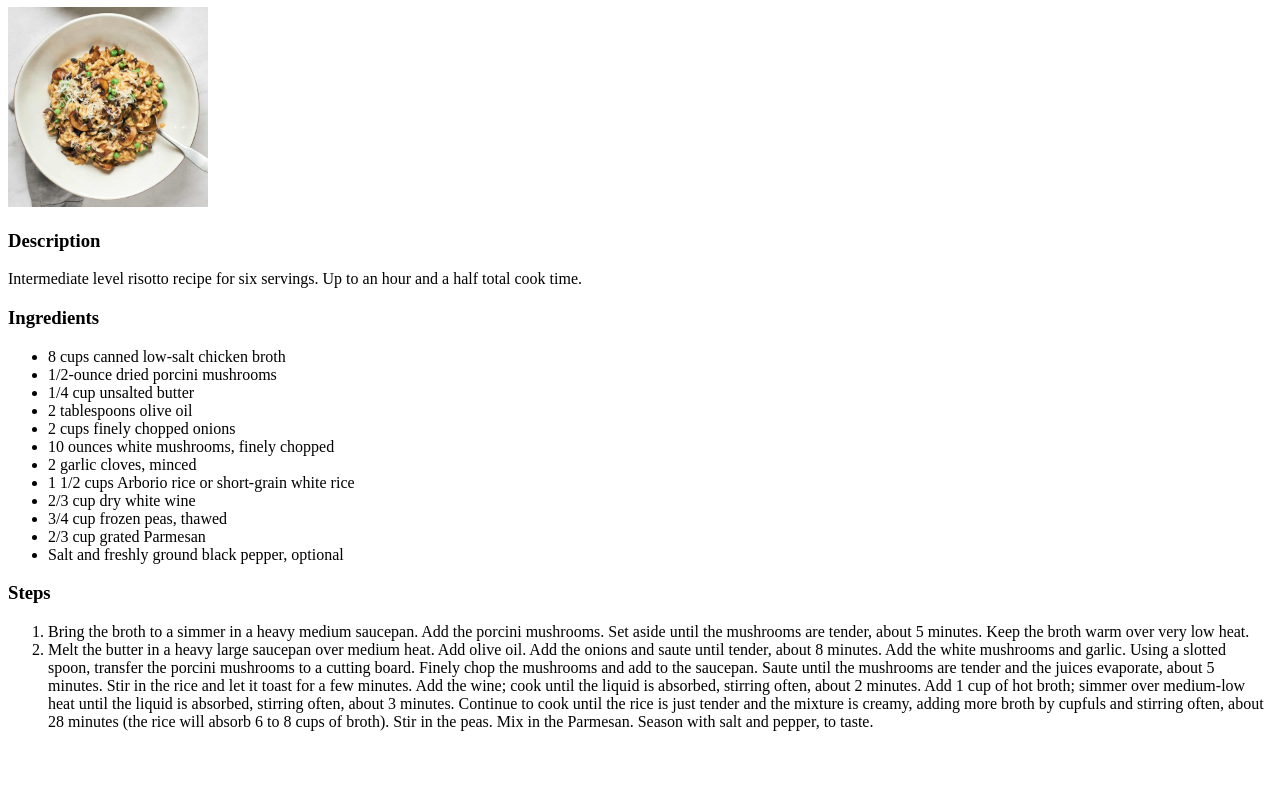
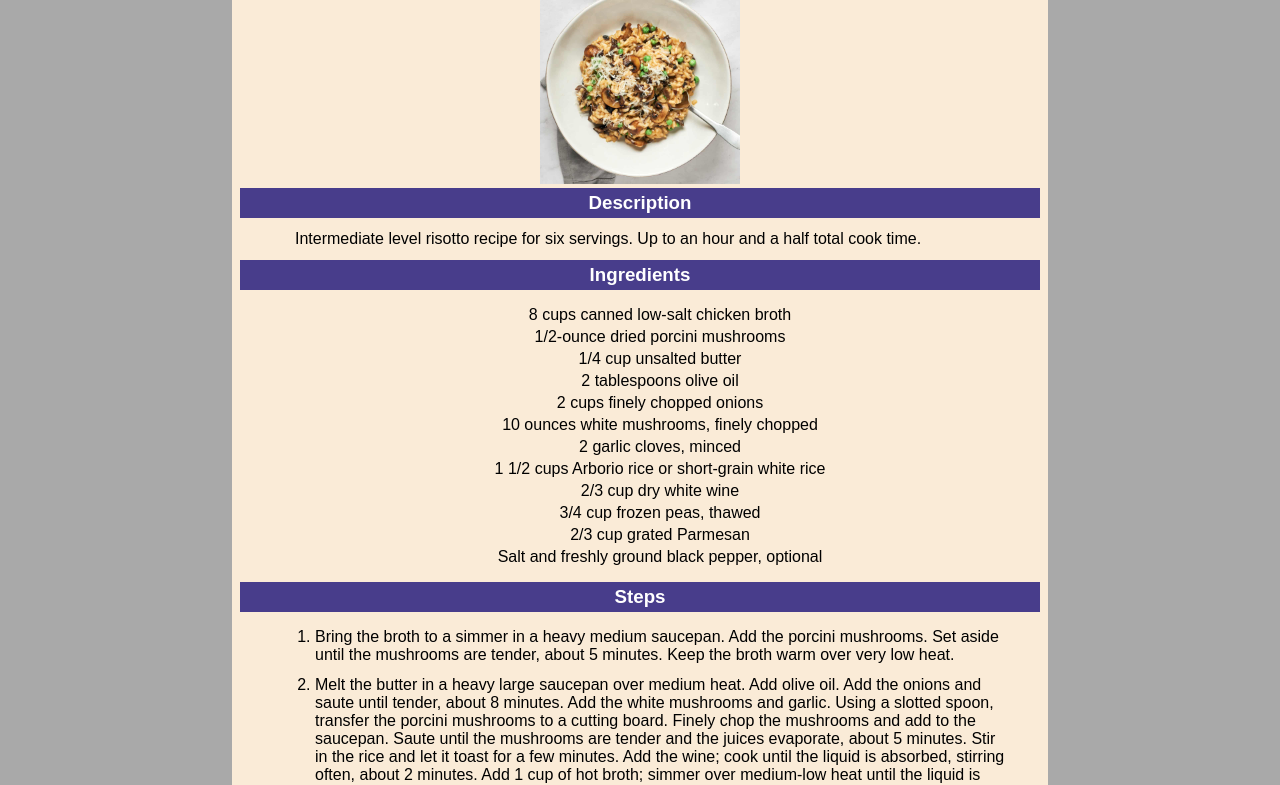
Before and after one commit to DxcNxn/odin-recipes, a plain HTML site: page recipes/mushroom-risotto-with-peas.html in a window 1280 px wide. Shown: the part 99-884 px from the top of the page. Before the commit the page ends 846 px from the top, so only its background shows below. Drawn offline with Linux system fonts and the light colour scheme.

Commit message:
add link to stylesheet and classes to elements

```diff
--- a/recipes/mushroom-risotto-with-peas.html
+++ b/recipes/mushroom-risotto-with-peas.html
@@ -4,34 +4,38 @@
     <meta charset="UTF-8">
     <meta name="viewport" content="width=device-width, initial-scale=1.0">
     <title>Mushroom Risotto With Peas Recipe</title>
+    <link rel="stylesheet" href="styles.css">
 </head>
 <body>
-    <a href="../index.html">Home</a>
+    <main>
+        <a class="home" href="../index.html">Home</a>
         <h1>Mushroom Risotto with Peas Recipe</h1>
-    <img src="../images/mushroom-risotto-peas.jpg" alt="mushroom risotto with peas" width="200" height="">
+        <img class="recipe-pic" src="../images/mushroom-risotto-peas.jpg" alt="mushroom risotto with peas" width="200" height="">
         <h3>Description</h3>
-    <p>
+        <p class="recipe-description">
             Intermediate level risotto recipe for six servings. Up to an hour and a half total cook time.
         </p>
         <h3>Ingredients</h3>
-    <ul>
-        <li>8 cups canned low-salt chicken broth</li>
-        <li>1/2-ounce dried porcini mushrooms</li>
-        <li>1/4 cup unsalted butter</li>
-        <li>2 tablespoons olive oil</li>
-        <li>2 cups finely chopped onions</li>
-        <li>10 ounces white mushrooms, finely chopped</li>
-        <li>2 garlic cloves, minced</li>
-        <li>1 1/2 cups Arborio rice or short-grain white rice</li>
-        <li>2/3 cup dry white wine</li>
-        <li>3/4 cup frozen peas, thawed</li>
-        <li>2/3 cup grated Parmesan</li>
-        <li>Salt and freshly ground black pepper, optional</li>
+        <ul class="ingredient-list">
+            <li class="ingredient-item">8 cups canned low-salt chicken broth</li>
+            <li class="ingredient-item">1/2-ounce dried porcini mushrooms</li>
+            <li class="ingredient-item">1/4 cup unsalted butter</li>
+            <li class="ingredient-item">2 tablespoons olive oil</li>
+            <li class="ingredient-item">2 cups finely chopped onions</li>
+            <li class="ingredient-item">10 ounces white mushrooms, finely chopped</li>
+            <li class="ingredient-item">2 garlic cloves, minced</li>
+            <li class="ingredient-item">1 1/2 cups Arborio rice or short-grain white rice</li>
+            <li class="ingredient-item">2/3 cup dry white wine</li>
+            <li class="ingredient-item">3/4 cup frozen peas, thawed</li>
+            <li class="ingredient-item">2/3 cup grated Parmesan</li>
+            <li class="ingredient-item">Salt and freshly ground black pepper, optional</li>
         </ul>
         <h3>Steps</h3>
-    <ol>
-        <li>Bring the broth to a simmer in a heavy medium saucepan. Add the porcini mushrooms. Set aside until the mushrooms are tender, about 5 minutes. Keep the broth warm over very low heat.</li>
-        <li>Melt the butter in a heavy large saucepan over medium heat. Add olive oil. Add the onions and saute until tender, about 8 minutes. Add the white mushrooms and garlic. Using a slotted spoon, transfer the porcini mushrooms to a cutting board. Finely chop the mushrooms and add to the saucepan. Saute until the mushrooms are tender and the juices evaporate, about 5 minutes. Stir in the rice and let it toast for a few minutes. Add the wine; cook until the liquid is absorbed, stirring often, about 2 minutes. Add 1 cup of hot broth; simmer over medium-low heat until the liquid is absorbed, stirring often, about 3 minutes. Continue to cook until the rice is just tender and the mixture is creamy, adding more broth by cupfuls and stirring often, about 28 minutes (the rice will absorb 6 to 8 cups of broth). Stir in the peas. Mix in the Parmesan. Season with salt and pepper, to taste.</li>
+        <ol class="recipe-instruction">
+            <li class="recipe-step">Bring the broth to a simmer in a heavy medium saucepan. Add the porcini mushrooms. Set aside until the mushrooms are tender, about 5 minutes. Keep the broth warm over very low heat.</li>
+            <li class="recipe-step">Melt the butter in a heavy large saucepan over medium heat. Add olive oil. Add the onions and saute until tender, about 8 minutes. Add the white mushrooms and garlic. Using a slotted spoon, transfer the porcini mushrooms to a cutting board. Finely chop the mushrooms and add to the saucepan. Saute until the mushrooms are tender and the juices evaporate, about 5 minutes. Stir in the rice and let it toast for a few minutes. Add the wine; cook until the liquid is absorbed, stirring often, about 2 minutes. Add 1 cup of hot broth; simmer over medium-low heat until the liquid is absorbed, stirring often, about 3 minutes. Continue to cook until the rice is just tender and the mixture is creamy, adding more broth by cupfuls and stirring often, about 28 minutes (the rice will absorb 6 to 8 cups of broth). Stir in the peas. Mix in the Parmesan. Season with salt and pepper, to taste.</li>
         </ol>
+    </main>
+
 </body>
 </html>
```
Lines whose indentation alone changed are shown as unchanged.
